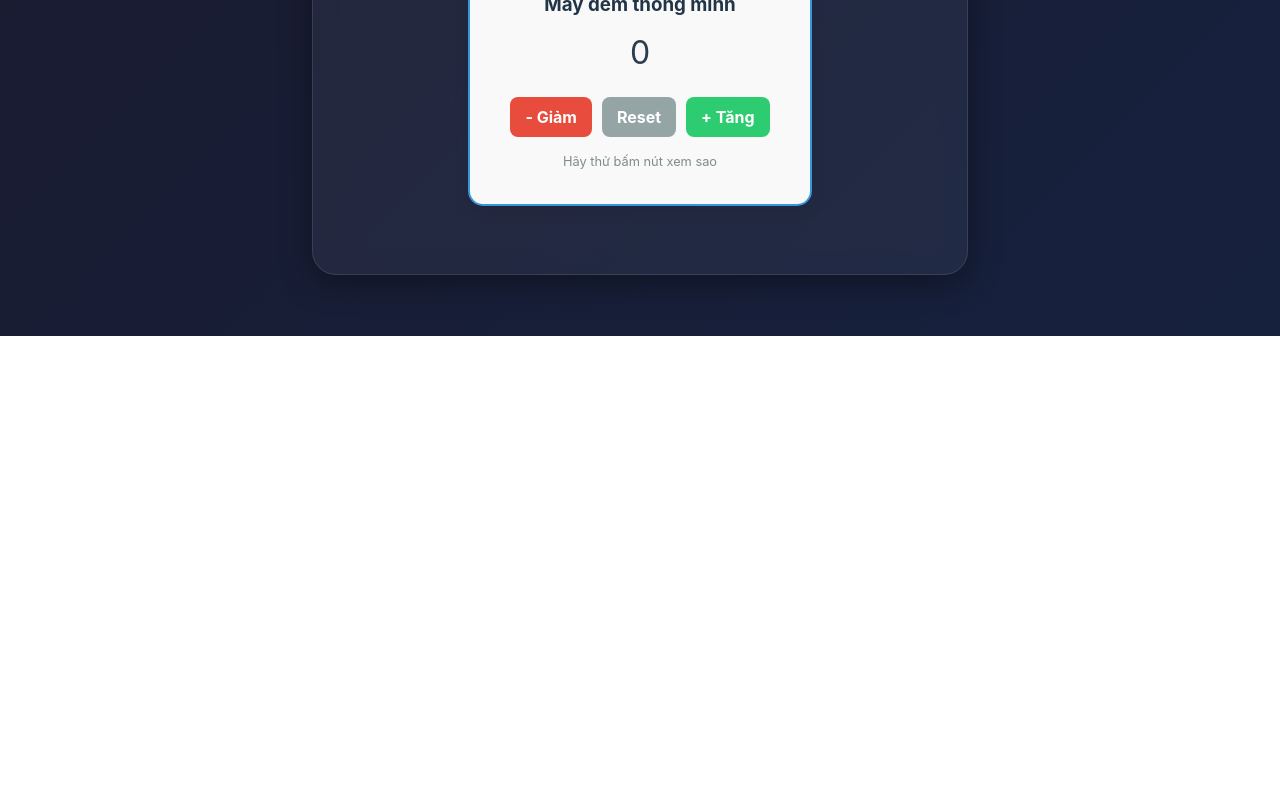
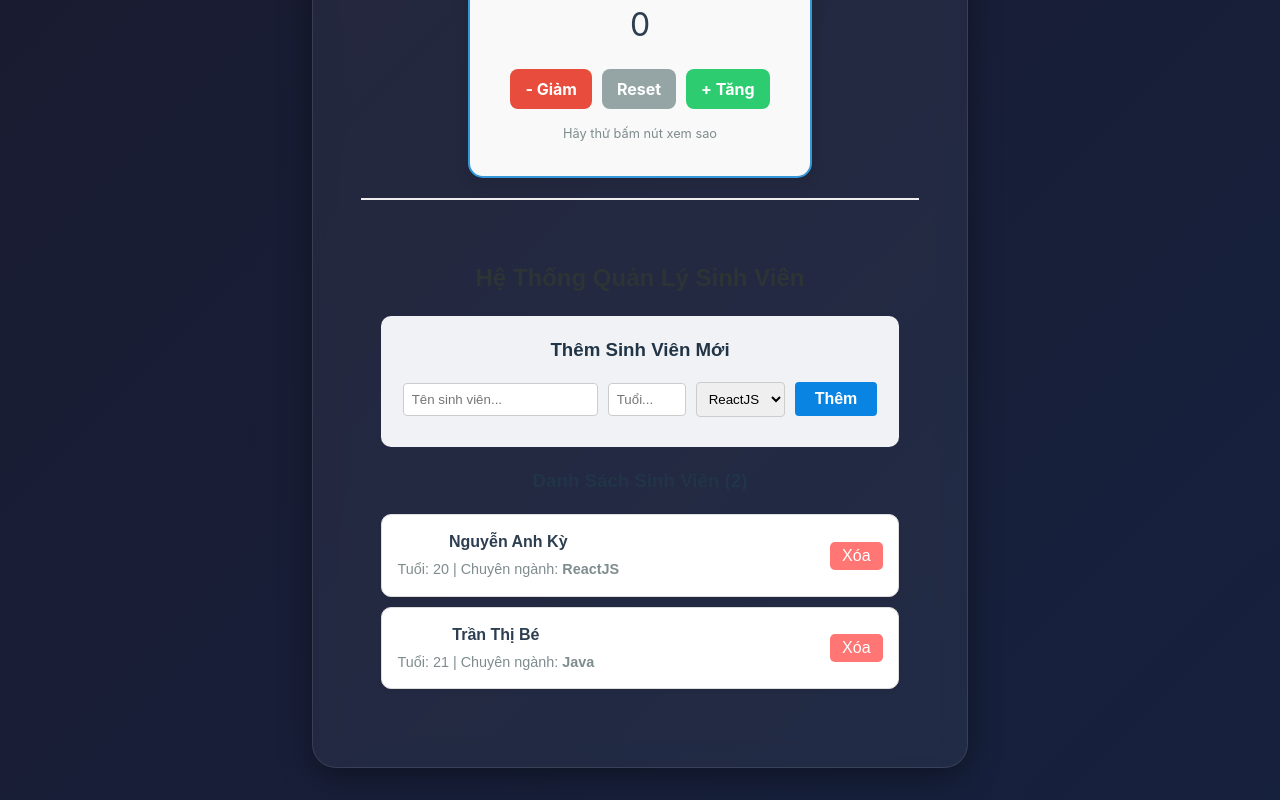
Before and after one commit to KyNV1/my-react-app, a React (Vite) app: page / in a window 1280 px wide. Shown: the part 464-1264 px from the top of the page. Before the commit the page ends 800 px from the top, so only its background shows below. Built offline with nearby package versions, Linux system fonts and the light colour scheme.

Commit message:
feat: implement Student Management for Props & State practice

```diff
--- /dev/null
+++ b/src/AddStudentForm.tsx
@@ -0,0 +1,84 @@
+import { useState } from "react";
+
+interface AddStudentFormProps {
+    onAdd: (name: string, age: number, major: string) => void;
+}
+
+function AddStudentForm({ onAdd }: AddStudentFormProps) {
+    const [name, setName] = useState("");
+    const [age, setAge] = useState("");
+    const [major, setMajor] = useState("ReactJS");
+
+    const handleSubmit = (e: React.FormEvent) => {
+        e.preventDefault();
+        if (!name || !age) {
+            alert("Vui lòng nhập đủ tên và tuổi!");
+            return;
+        }
+        onAdd(name, parseInt(age), major);
+        setName("");
+        setAge("");
+    };
+
+    const formStyle: React.CSSProperties = {
+        backgroundColor: "#f1f2f6",
+        padding: "20px",
+        borderRadius: "10px",
+        marginBottom: "20px"
+    };
+
+    const inputStyle: React.CSSProperties = {
+        padding: "8px",
+        marginRight: "10px",
+        marginBottom: "10px",
+        borderRadius: "4px",
+        border: "1px solid #ccc"
+    };
+
+    return (
+        <div style={formStyle}>
+            <h3 style={{ marginTop: 0 }}>Thêm Sinh Viên Mới</h3>
+            <form onSubmit={handleSubmit}>
+                <input
+                    type="text"
+                    placeholder="Tên sinh viên..."
+                    value={name}
+                    onChange={(e) => setName(e.target.value)}
+                    style={inputStyle}
+                />
+                <input
+                    type="number"
+                    placeholder="Tuổi..."
+                    value={age}
+                    onChange={(e) => setAge(e.target.value)}
+                    style={{ ...inputStyle, width: "60px" }}
+                />
+                <select
+                    value={major}
+                    onChange={(e) => setMajor(e.target.value)}
+                    style={inputStyle}
+                >
+                    <option value="ReactJS">ReactJS</option>
+                    <option value="Java">Java</option>
+                    <option value="Design">Design</option>
+                </select>
+                <button
+                    type="submit"
+                    style={{
+                        backgroundColor: "#0984e3",
+                        color: "white",
+                        border: "none",
+                        padding: "8px 20px",
+                        borderRadius: "4px",
+                        cursor: "pointer",
+                        fontWeight: "bold"
+                    }}
+                >
+                    Thêm
+                </button>
+            </form>
+        </div>
+    );
+}
+
+export default AddStudentForm;
--- a/src/App.tsx
+++ b/src/App.tsx
@@ -1,5 +1,6 @@
 import WelcomeCard from './WelcomeCard';
 import Counter from './Counter';
+import StudentList from './StudentList';
 import './App.css';
 
 function App() {
@@ -16,8 +17,13 @@ function App() {
 
         <hr style={{ margin: "20px 0", border: "0.5px solid #eee" }} />
 
-        {/* 2. Phần thực hành State */}
+        {/* 2. Phần thực hành State đơn giản */}
         <Counter />
+
+        <hr style={{ margin: "20px 0", border: "0.5px solid #eee" }} />
+
+        {/* 3. Phần thực hành Props & State Management (Advanced) */}
+        <StudentList />
 
       </div>
     </div>
--- /dev/null
+++ b/src/StudentCard.tsx
@@ -0,0 +1,46 @@
+import type { Student } from "./types";
+
+interface StudentCardProps {
+    student: Student;
+    onDelete: (id: number) => void;
+}
+
+function StudentCard({ student, onDelete }: StudentCardProps) {
+    const cardStyle: React.CSSProperties = {
+        border: "1px solid #ddd",
+        padding: "15px",
+        borderRadius: "10px",
+        marginBottom: "10px",
+        display: "flex",
+        justifyContent: "space-between",
+        alignItems: "center",
+        backgroundColor: "#fff",
+        boxShadow: "0 2px 4px rgba(0,0,0,0.05)"
+    };
+
+    return (
+        <div style={cardStyle}>
+            <div>
+                <h4 style={{ margin: "0 0 5px 0", color: "#2c3e50" }}>{student.name}</h4>
+                <p style={{ margin: 0, fontSize: "0.9rem", color: "#7f8c8d" }}>
+                    Tuổi: {student.age} | Chuyên ngành: <strong>{student.major}</strong>
+                </p>
+            </div>
+            <button
+                onClick={() => onDelete(student.id)}
+                style={{
+                    backgroundColor: "#ff7675",
+                    color: "white",
+                    border: "none",
+                    padding: "5px 12px",
+                    borderRadius: "5px",
+                    cursor: "pointer"
+                }}
+            >
+                Xóa
+            </button>
+        </div>
+    );
+}
+
+export default StudentCard;
--- /dev/null
+++ b/src/StudentList.tsx
@@ -0,0 +1,56 @@
+import { useState } from "react";
+import type { Student } from "./types";
+import StudentCard from "./StudentCard";
+import AddStudentForm from "./AddStudentForm";
+
+function StudentList() {
+    // 1. Quản lý State chính (Danh sách sinh viên)
+    const [students, setStudents] = useState<Student[]>([
+        { id: 1, name: "Nguyễn Anh Kỳ", age: 20, major: "ReactJS" },
+        { id: 2, name: "Trần Thị Bé", age: 21, major: "Java" },
+    ]);
+
+    // 2. Hàm thêm sinh viên (Sẽ truyền qua Props)
+    const handleAddStudent = (name: string, age: number, major: string) => {
+        const newStudent: Student = {
+            id: Date.now(), // Tạo ID duy nhất bằng timestamp
+            name,
+            age,
+            major
+        };
+        setStudents([...students, newStudent]);
+    };
+
+    // 3. Hàm xóa sinh viên (Sẽ truyền qua Props)
+    const handleDeleteStudent = (id: number) => {
+        const updatedStudents = students.filter(student => student.id !== id);
+        setStudents(updatedStudents);
+    };
+
+    return (
+        <div style={{ padding: "20px", fontFamily: "Arial, sans-serif" }}>
+            <h2 style={{ textAlign: "center", color: "#2d3436" }}>Hệ Thống Quản Lý Sinh Viên</h2>
+
+            {/* Truyền hàm qua Props cho Form */}
+            <AddStudentForm onAdd={handleAddStudent} />
+
+            <div style={{ marginTop: "20px" }}>
+                <h3>Danh Sách Sinh Viên ({students.length})</h3>
+                {students.length === 0 ? (
+                    <p style={{ color: "#b2bec3", fontStyle: "italic" }}>Chưa có sinh viên nào.</p>
+                ) : (
+                    students.map(student => (
+                        // Truyền dữ liệu và hàm qua Props cho Card
+                        <StudentCard
+                            key={student.id}
+                            student={student}
+                            onDelete={handleDeleteStudent}
+                        />
+                    ))
+                )}
+            </div>
+        </div>
+    );
+}
+
+export default StudentList;
--- /dev/null
+++ b/src/types.ts
@@ -0,0 +1,6 @@
+export interface Student {
+  id: number;
+  name: string;
+  age: number;
+  major: string;
+}
```
